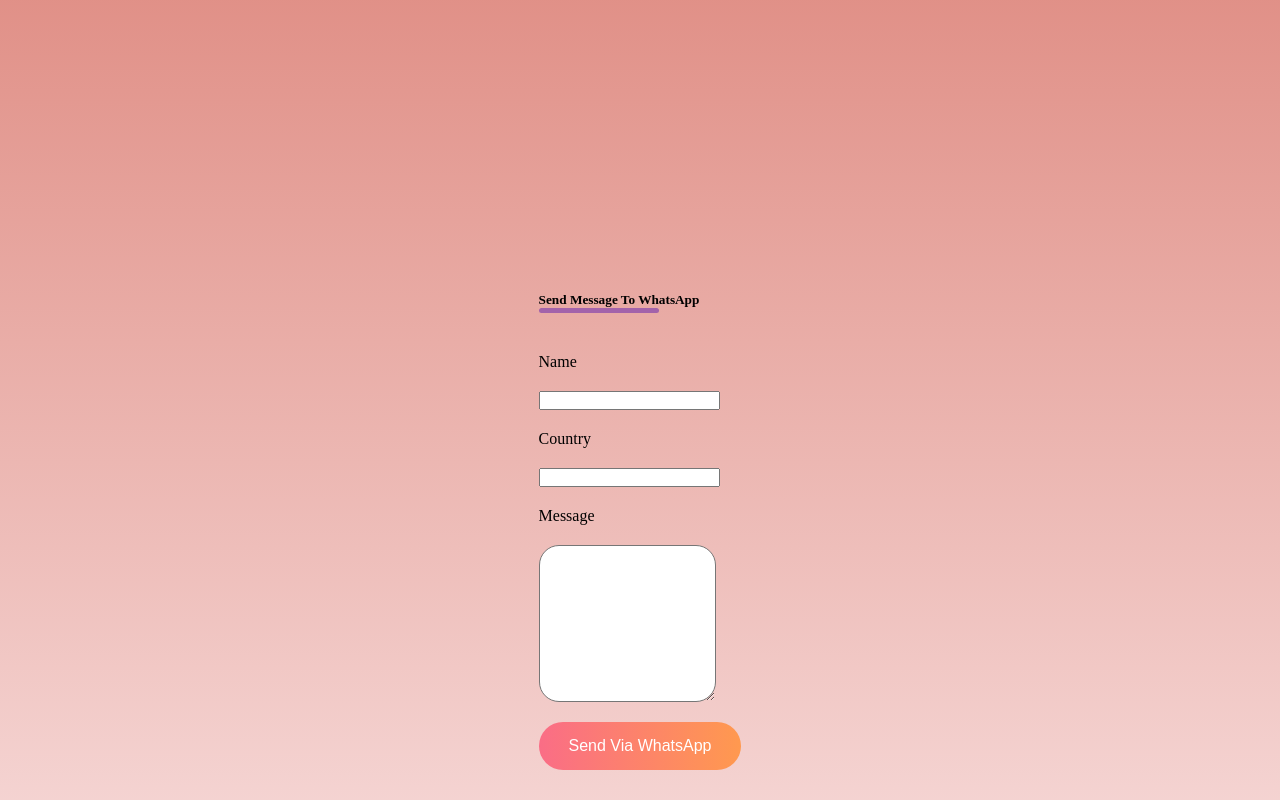
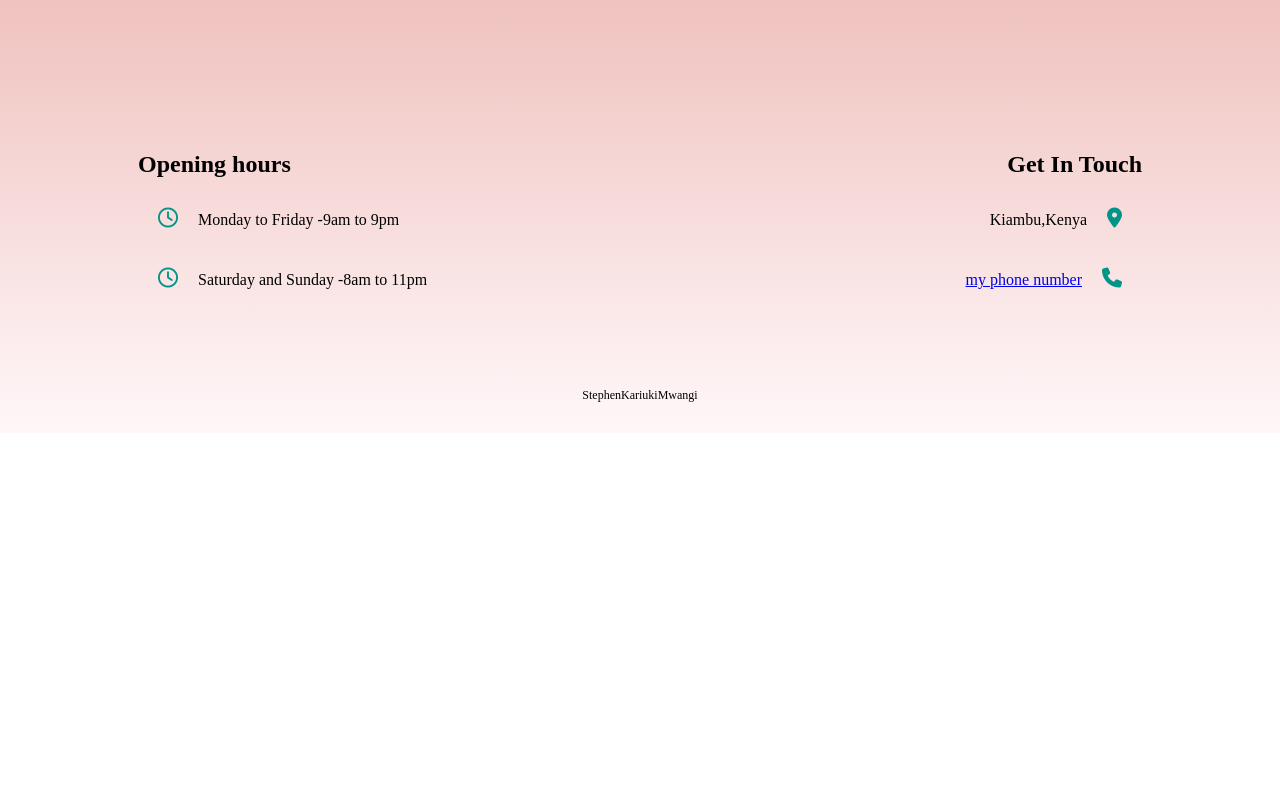
Before and after one commit to gmtrisen/itsTechSteve, a plain HTML site: page index.html in a window 1280 px wide. Shown: the part 1280-2080 px from the top of the page. After the commit the page ends 1713 px from the top, so only its background shows below. Drawn offline with Linux system fonts and the light colour scheme; some packages are replaced by stand-ins of ours; a script that the page names is missing.

Commit message:
Update index.html

```diff
--- a/index.html
+++ b/index.html
@@ -97,52 +97,7 @@
 
       </section>
 
-        <section id="">
-    <div class="contact-container">
-    <form  class="contact-left">
-       <div class="contact-left-title">
-      <h5>Send Message To WhatsApp</h5>
 
-          <hr>
-          </div>
-      <label for="">Name</label>
-      <input type="text" class="name" >
-
-
-
-      <label for="">Country</label>
-      <input type="text" class="country">
-
-      <label for="">Message</label>
-      <textarea class="message"></textarea>
-      <button type="button" onclick="sendwhatsapp();">Send Via WhatsApp</button>
-    </form>
-
-    <script>
-      function sendwhatsapp(){
-       var phonenumber = "+6285101556689";
-
-       var name = document.querySelector(".name").value;
-       var email = document.querySelector(".email").value;
-       var country = document.querySelector(".country").value;
-       var message = document.querySelector(".message").value;
-
-       var url = "https://wa.me/" + phonenumber + "?text="
-       +"*Name :* "+name+"%0a"
-       +"*Email :* "+email+"%0a"
-       +"*Country:* "+country+"%0a"
-       +"*Message :* "+message
-       +"%0a%0a"
-       +"This is an example of send HTML form data to WhatsApp";
-
-       window.open(url, '_blank').focus();
-     }
-    </script>
-
-
-    </div>
-
-      </section>
          <section id="More">
 
 
```
